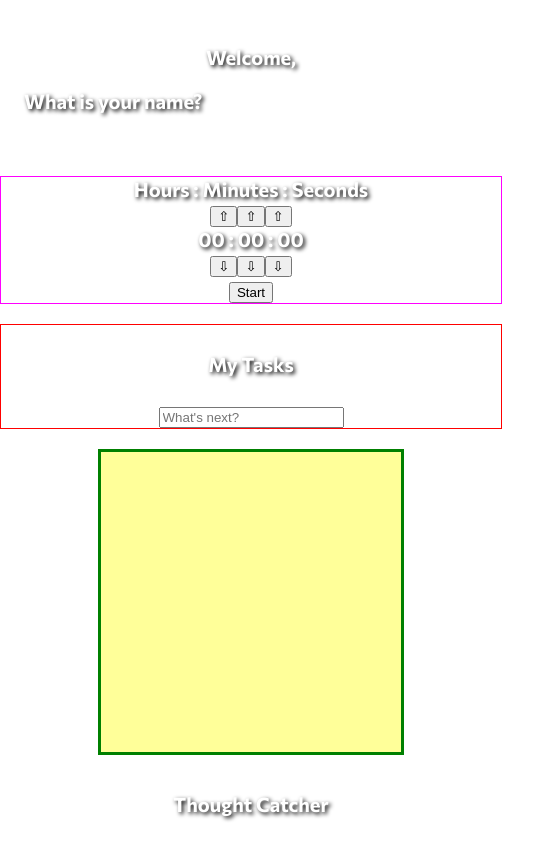
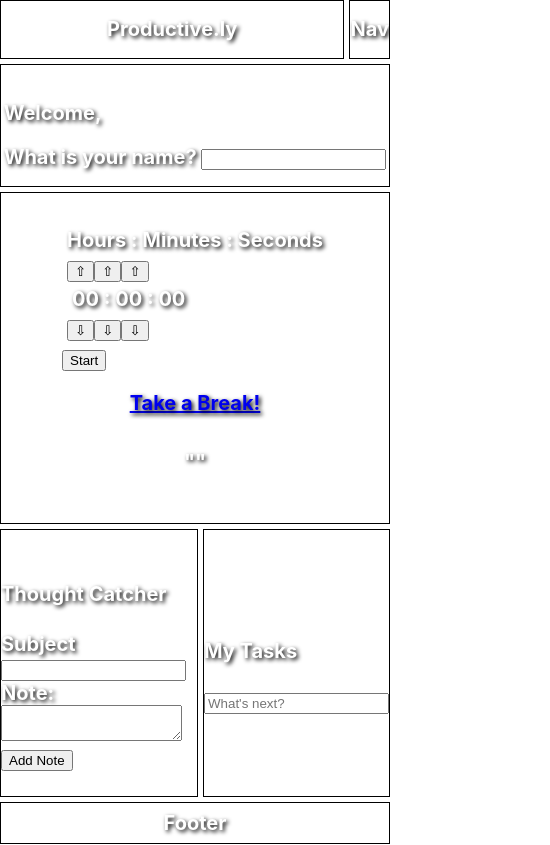
Before and after one commit to aawferris/producetive.ly, a React (Create React App) app in the folder productive.ly/: page / in a window 390 px wide. Shown: the top 845 px of the page, 550 px wide, since content can reach past the window. Built offline with nearby package versions, Linux system fonts and the light colour scheme; no server answers.

Commit message:
switch styling over to grid

```diff
--- a/productive.ly/src/App.js
+++ b/productive.ly/src/App.js
@@ -1,6 +1,6 @@
 import React, { useState, useEffect } from "react";
 import axios from "axios";
-import "./Style Library/App.css";
+import "./Style Library/AppGrid.css";
 
 import Advice from "./Component_Library/Advice";
 import BreakButton from "./Component_Library/BreakButton";
@@ -56,15 +56,36 @@ function App() {
   }, []);
 
   return (
-    <div className="main-container" style={backgroundStyle}>
-      <Welcome name={name} />
-      <WelcomePost />
-      <Countdown />
-      <Tasks />
-      <NotesGet />
-      <NotesPost />
-      <BreakButton />
-      <Advice />
+    <div className="app">
+      <div className="layout" style={backgroundStyle}>
+        <header>Productive.ly</header>
+        <nav>Nav</nav>
+        <article>
+          <div className="main-welcome">
+            <Welcome name={name} />
+            <WelcomePost />
+          </div>
+        </article>
+        <section>
+          <div className="main-countdown">
+            <Countdown />
+          </div>
+          <div className="main-break">
+            <BreakButton />
+          </div>
+          <div className="main-advice">
+            <Advice />
+          </div>
+        </section>
+        <div id="notes">
+          <NotesGet />
+          <NotesPost />
+        </div>
+        <div id="tasks">
+          <Tasks />
+        </div>
+        <footer>Footer</footer>
+      </div>
     </div>
   );
 }
--- a/productive.ly/src/Component_Library/Advice.jsx
+++ b/productive.ly/src/Component_Library/Advice.jsx
@@ -17,7 +17,7 @@ function Advice() {
 
   return (
     <div className='advice'>
-      <p>{advice}</p>
+      <p>"{advice}"</p>
     </div>
   )
 }
--- a/productive.ly/src/Style Library/App.css
+++ b/productive.ly/src/Style Library/AppFlex.css
@@ -11,6 +11,10 @@ header {
   text-shadow: 2px 2px 4px black;
   font-weight: 700;
   font-size: 20px;
+}
+
+.main-notes {
+  border: 5px solid blue;
 }
 
 .welcome-display {
@@ -52,14 +56,6 @@ header {
   text-align: center;
 }
 
-/* .todo {
-  border: 1px solid black;
-} */
-
-/* .task-list {
-  border: 2px solid blue;
-} */
-
 .notes-container {
   display: flex;
   flex-direction: column;
@@ -71,7 +67,7 @@ header {
 }
 
 .notes-get {
-  border: 3px solid green;
+  /* border: 3px solid green; */
   margin: 2% auto;
   text-align: center;
   width: 300px;
--- /dev/null
+++ b/productive.ly/src/Style Library/AppGrid.css
@@ -0,0 +1,67 @@
+header,
+nav,
+article,
+section,
+#notes,
+#tasks,
+footer {
+  border: 1px solid black;
+  display: flex;
+  flex-direction: row;
+  justify-content: center;
+  align-items: center;
+  color: white;
+  text-shadow: 2px 2px 4px black;
+  font-weight: 700;
+  font-size: 20px;
+}
+
+.layout {
+  display: grid;
+  height: 720px;
+  width: 90vw;
+  margin: 0px auto;
+  grid-gap: 5px;
+  grid-template-areas:
+    "header header header header nav nav"
+    "header header header header nav nav"
+    "article article article article article article"
+    "article article article article article article"
+    "section section section section section section"
+    "section section section section section section"
+    "section section section section section section"
+    "notes notes notes tasks tasks tasks"
+    "notes notes notes tasks tasks tasks"
+    "notes notes notes tasks tasks tasks"
+    "footer footer footer footer footer footer";
+}
+
+header {
+  grid-area: header;
+}
+nav {
+  grid-area: nav;
+  /* border: 2px solid red; */
+}
+article {
+  grid-area: article;
+}
+section {
+  grid-area: section;
+  display: flex;
+  flex-direction: column;
+  justify-content: center;
+}
+section div {
+  margin: 5px;
+  box-sizing: border-box;
+}
+#notes {
+  grid-area: notes;
+}
+#tasks {
+  grid-area: tasks;
+}
+footer {
+  grid-area: footer;
+}
--- /dev/null
+++ b/productive.ly/src/Style Library/GridRef.css
@@ -0,0 +1,100 @@
+header,
+nav,
+article,
+section,
+#ad1,
+#ad2,
+aside,
+footer {
+  border: 1px solid black;
+  display: flex;
+  flex-direction: row;
+  justify-content: center;
+  align-items: center;
+}
+.layout {
+  display: grid;
+  height: 720px;
+  width: 90vw;
+  margin: 10px auto;
+  grid-gap: 10px;
+  grid-template-areas:
+    "header header header header header header"
+    "header header header header header header"
+    "nav article article article article article"
+    "nav article article article article article"
+    "nav article article article article article"
+    "nav carousel carousel carousel carousel carousel"
+    "nav carousel carousel carousel carousel carousel"
+    "nav carousel carousel carousel carousel carousel"
+    "nav ad1 ad1 ad2 ad2 side"
+    "nav ad1 ad1 ad2 ad2 side"
+    "nav ad1 ad1 ad2 ad2 side"
+    "footer footer footer footer footer footer";
+}
+aside {
+  grid-area: side;
+}
+header {
+  grid-area: header;
+}
+nav {
+  grid-area: nav;
+}
+article {
+  grid-area: article;
+}
+section {
+  grid-area: carousel;
+  display: flex;
+  flex-direction: row;
+  justify-content: center;
+}
+section div {
+  border: 1px solid black;
+  margin: 5px;
+  box-sizing: border-box;
+}
+#ad1 {
+  grid-area: ad1;
+}
+#ad2 {
+  grid-area: ad2;
+}
+footer {
+  grid-area: footer;
+}
+.cards {
+  display: grid;
+  width: 900px;
+  max-width: 80vw;
+  margin: 0 auto;
+  grid-template-columns: repeat(3, 1fr);
+  grid-template-rows: auto;
+  grid-gap: 10px;
+}
+.card {
+  border: 1px solid black;
+  text-align: center;
+  padding: 10px;
+}
+@media screen and (max-width: 700px) {
+  .cards {
+    grid-template-columns: repeat(2, 1fr);
+  }
+}
+@media screen and (max-width: 425px) {
+  .cards {
+    grid-template-columns: 1fr;
+  }
+  .layout {
+    grid-template-areas:
+      "footer"
+      "header"
+      "nav"
+      "article"
+      "carousel"
+      "ad1"
+      "ad2";
+  }
+}
```
Also changed, not shown: productive.ly/public/indexgrid.html (added, +28 -0 lines).
